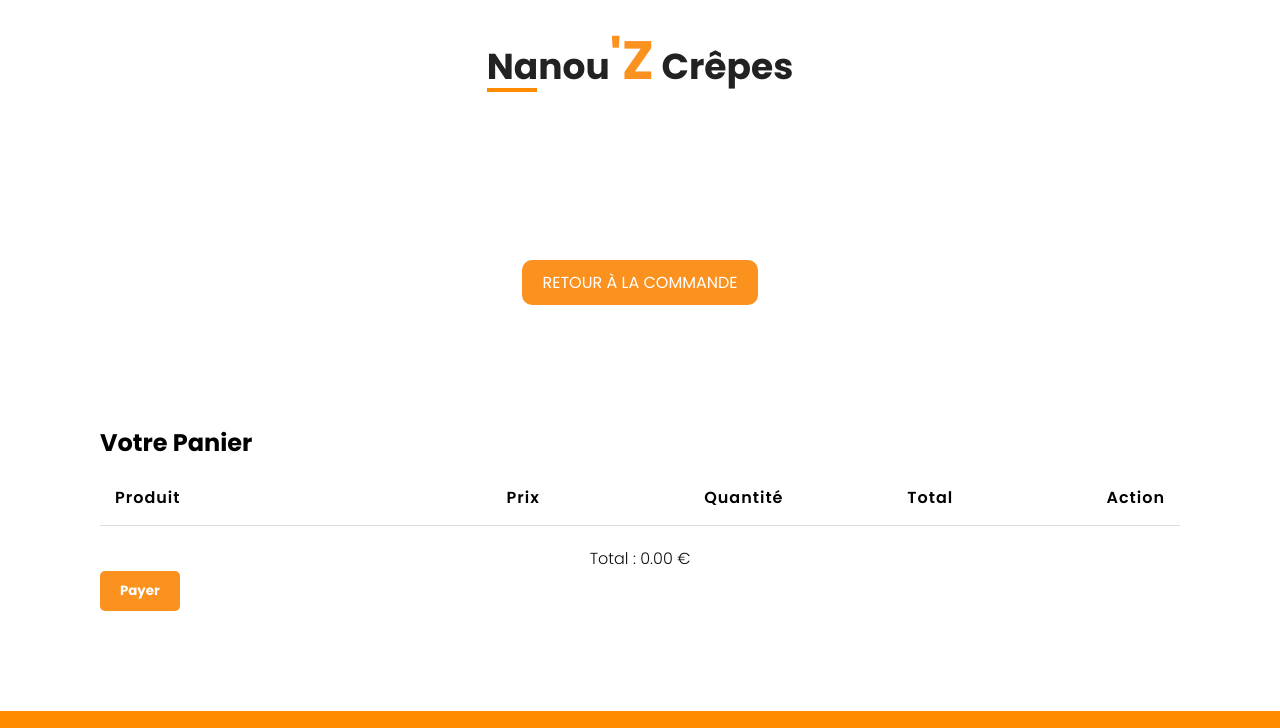
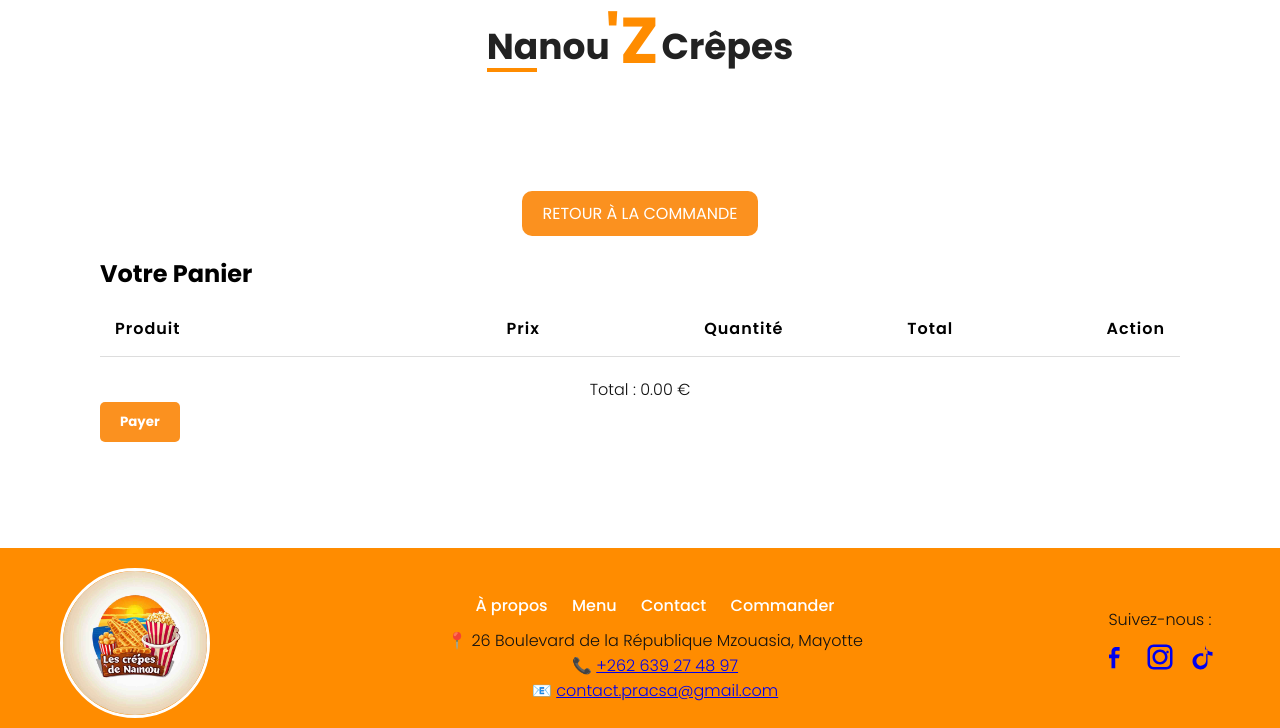
Before and after one commit to Nyoibo/Lescrepesdenanou, a plain HTML site: page frontend/Panier.html in a window 1280 px wide. Shown: the top 728 px of the page. Drawn offline with Linux system fonts and the light colour scheme.

Commit message:
Mise a jour page Panier

```diff
--- a/frontend/Panier.html
+++ b/frontend/Panier.html
@@ -11,19 +11,17 @@
 </head>
 <body>
 
-    <header>
-        <div class="titre">
+    <div class="titre">
             <h2 class="titre-texte">Nanou<span>'Z</span> Crêpes</h2>
-        </div>
-    </header><br><br>
+    </div>
+
+    <section class="recap-panier">
 
 
-    <section class="recap-panier">
-        <section>
             <div class="titre">
                 <button class="btn-retour" onclick="location.href='Commande.html'">Retour à la commande</button>
             </div>
-        </section>
+
 
         <h2>Votre Panier</h2>
         <table id="table-panier">
```
